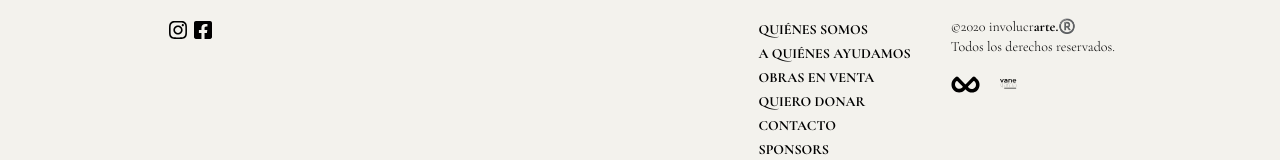
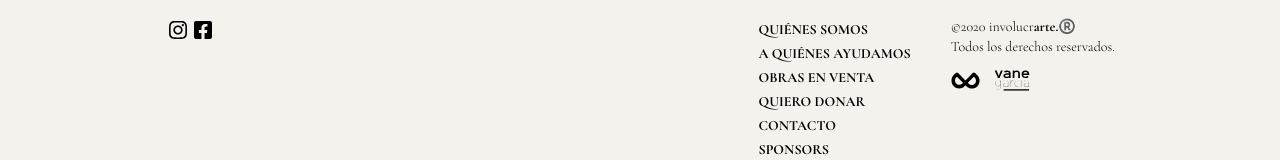
Before and after one commit to fefitin/involucrarte, a Next.js app: page / in a window 1280 px wide. Shown: the part 3624-3784 px from the top of the page. Built offline with nearby package versions, Linux system fonts and the light colour scheme.

Commit message:
Logo footer vane

```diff
--- a/components/Footer.js
+++ b/components/Footer.js
@@ -61,7 +61,7 @@ export default function Footer() {
             />
           </a>
           <a href="https://www.behance.net/vanegarciadg" target="_blank" rel="nofollow">
-            <img src="/images/logos/VaneGarcia.svg" alt="Vane García" className="vane" />
+            <img src="/images/logos/VaneGarcia-footer.svg" alt="Vane García" className="vane" />
           </a>
         </div>
       </div>
--- a/css/_layout.scss
+++ b/css/_layout.scss
@@ -223,7 +223,7 @@ body {
     }
 
     .vane {
-      height: 2em;
+      height: 1.5em;
       margin-left: 0.5em;
     }
 
```
Also changed, not shown: public/images/logos/vanegarcia-footer.svg (added).
